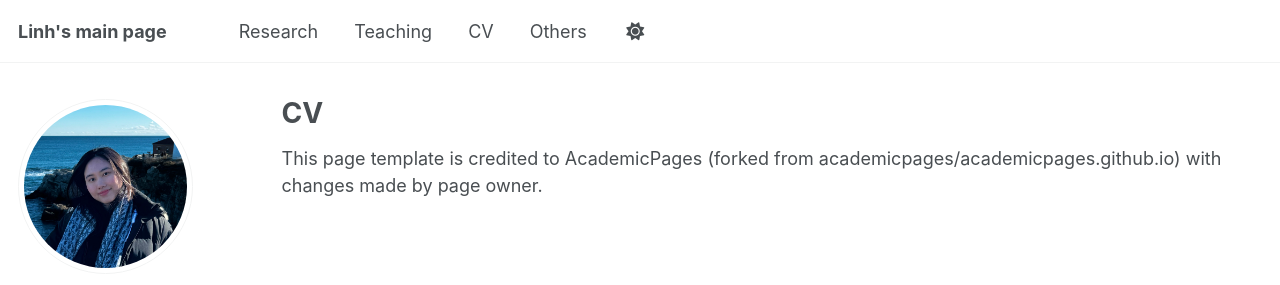
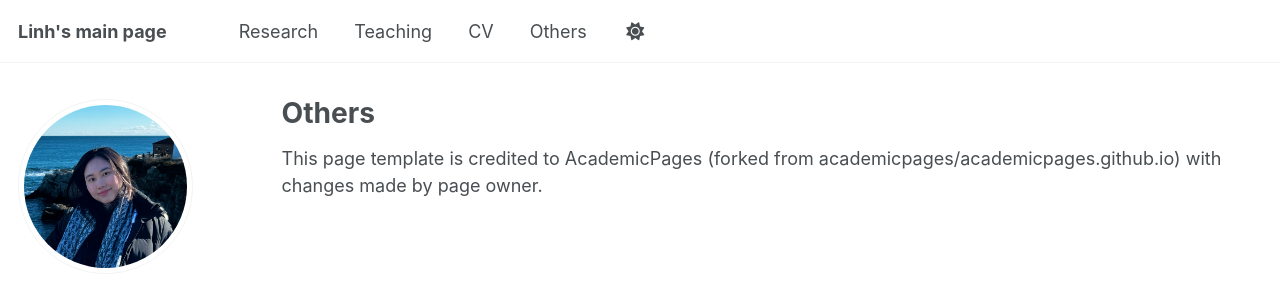
Before and after one commit to npl-nguyen/nguyen-ngoc-phuong-linh, a Jekyll site: the page built from _pages/others.md, in a window 1280 px wide. Shown: the top 285 px of the page. Built offline with Jekyll 4.4.1, drawn with Linux system fonts in a browser that asks for light colours; a script that is not in the unit is left out.

Commit message:
Update and rename year-archive.md to others.md

```diff
--- a/_pages/year-archive.md
+++ b/_pages/others.md
@@ -1,10 +1,10 @@
 ---
 layout: archive
-title: "CV"
-permalink: /cv/
+title: "Others"
+permalink: /others/
 author_profile: true
 redirect_from:
-  - /resume
+  - /others
 ---
 
 {% include base_path %}
```
